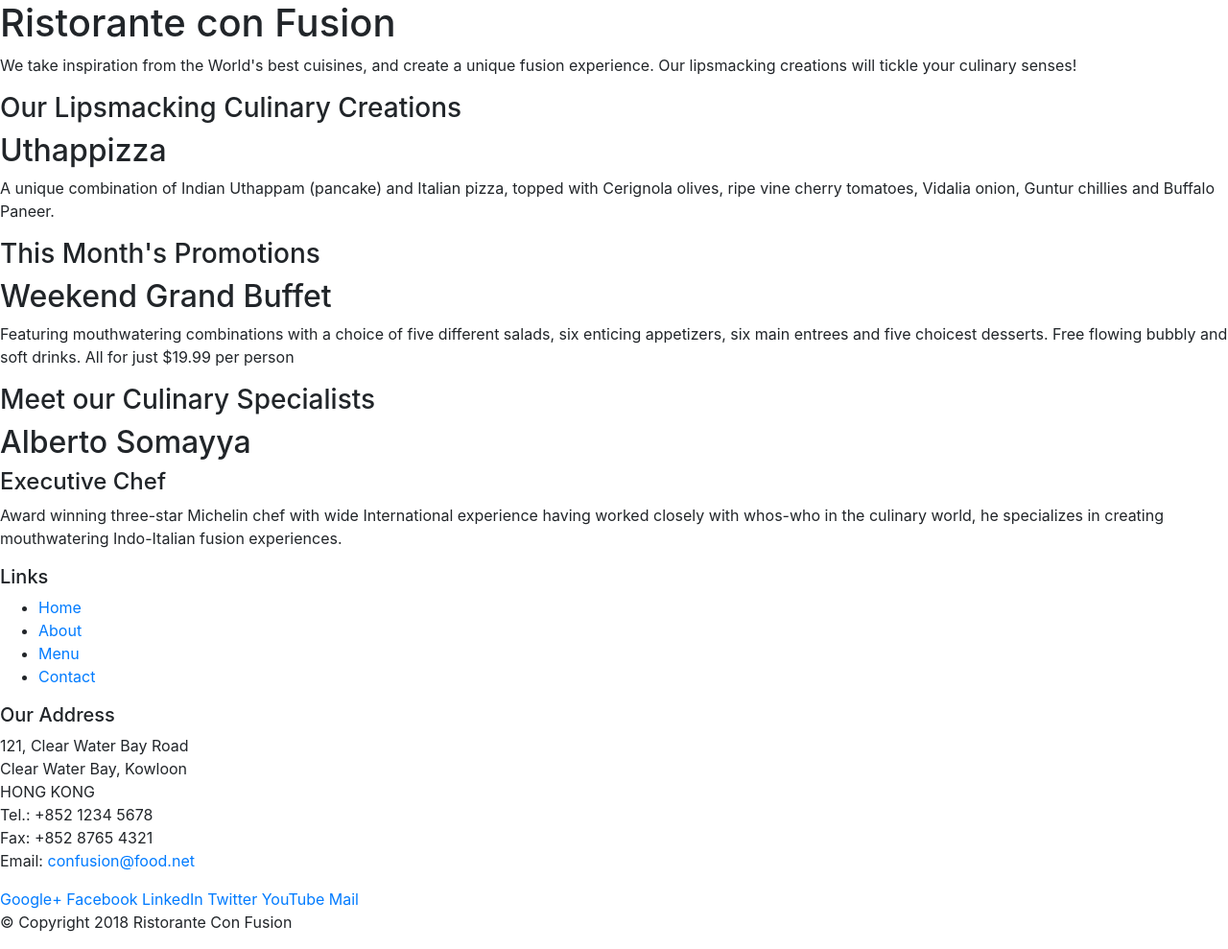
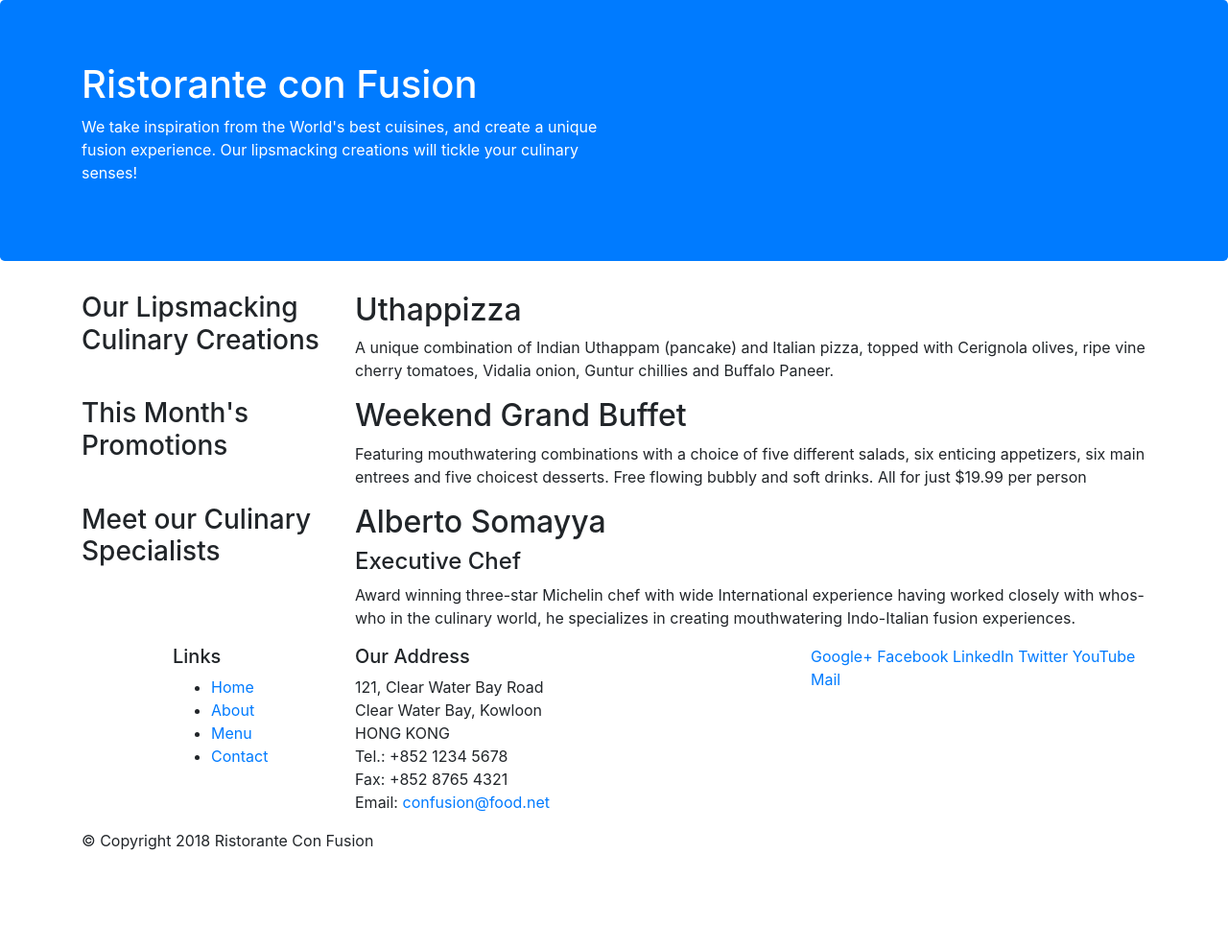
Before and after one commit to Housiadas/frontend-ui-boostrap4, a website: page index.html in a window 1280 px wide. Shown: the whole page at 96% size. After the commit the page ends 904 px from the top, so only its background shows below. Drawn offline with nearby package versions, Linux system fonts and the light colour scheme.

Commit message:
grid part1

```diff
--- a/index.html
+++ b/index.html
@@ -4,8 +4,9 @@
 <head>
     <!-- Required meta tags always come first -->
     <meta charset="utf-8">
+    <!-- correctly for the particular sceen size -->
+    <!-- support for media queries -->
     <meta name="viewport" content="width=device-width, initial-scale=1, shrink-to-fit=no">
-    <meta http-equiv="x-ua-compatible" content="ie=edge">
 
     <!-- Bootstrap CSS -->
     <link rel="stylesheet" href="node_modules/bootstrap/dist/css/bootstrap.min.css">
@@ -14,26 +15,26 @@
 
 <body>
 
-    <header>
-        <div>
-            <div>
-                <div>
+    <header class="jumbotron bg-primary text-white">
+        <div class="container">
+            <div class="row">
+                <div class="col-12 col-sm-6">
                     <h1>Ristorante con Fusion</h1>
                     <p>We take inspiration from the World's best cuisines, and create a unique fusion experience. Our
                         lipsmacking creations will tickle your culinary senses!</p>
                 </div>
-                <div>
+                <div class="col-12 col-sm">
                 </div>
             </div>
         </div>
     </header>
 
-    <div>
-        <div>
-            <div>
+    <div class="container">
+        <div class="row">
+            <div class="col-12 col-sm-4 col-md-3">
                 <h3>Our Lipsmacking Culinary Creations</h3>
             </div>
-            <div>
+            <div class="col col-sm col-md">
                 <h2>Uthappizza</h2>
                 <p>A unique combination of Indian Uthappam (pancake) and Italian pizza, topped with Cerignola olives,
                     ripe vine cherry tomatoes, Vidalia onion, Guntur chillies and Buffalo Paneer.</p>
@@ -41,11 +42,11 @@
         </div>
 
 
-        <div>
-            <div>
+        <div class="row">
+            <div class="col-12 col-sm-4 col-md-3">
                 <h3>This Month's Promotions</h3>
             </div>
-            <div>
+            <div class="col col-sm col-md">
                 <h2>Weekend Grand Buffet</h2>
                 <p>Featuring mouthwatering combinations with a choice of five different salads, six enticing appetizers,
                     six main entrees and five choicest desserts. Free flowing bubbly and soft drinks. All for just
@@ -53,11 +54,11 @@
             </div>
         </div>
 
-        <div>
-            <div>
+        <div class="row">
+            <div class="col-12 col-sm-4 col-md-3">
                 <h3>Meet our Culinary Specialists</h3>
             </div>
-            <div>
+            <div class="col col-sm col-md">
                 <h2>Alberto Somayya</h2>
                 <h4>Executive Chef</h4>
                 <p>Award winning three-star Michelin chef with wide International experience having worked closely with
@@ -68,9 +69,9 @@
     </div>
 
     <footer>
-        <div>
-            <div>
-                <div>
+        <div class="container">
+            <div class="row">
+                <div class="col-4 offset-1 col-sm-2">
                     <h5>Links</h5>
                     <ul>
                         <li><a href="#">Home</a></li>
@@ -79,7 +80,7 @@
                         <li><a href="#">Contact</a></li>
                     </ul>
                 </div>
-                <div>
+                <div class="col-7 col-sm-5">
                     <h5>Our Address</h5>
                     <address>
                         121, Clear Water Bay Road<br>
@@ -90,7 +91,7 @@
                         Email: <a href="mailto:confusion@food.net">confusion@food.net</a>
                     </address>
                 </div>
-                <div>
+                <div class="col-12 col-sm-4">
                     <div>
                         <a href="http://google.com/+">Google+</a>
                         <a href="http://www.facebook.com/profile.php?id=">Facebook</a>
@@ -101,8 +102,8 @@
                     </div>
                 </div>
             </div>
-            <div>
-                <div>
+            <div class="row">
+                <div class="col-auto">
                     <p>© Copyright 2018 Ristorante Con Fusion</p>
                 </div>
             </div>
```
